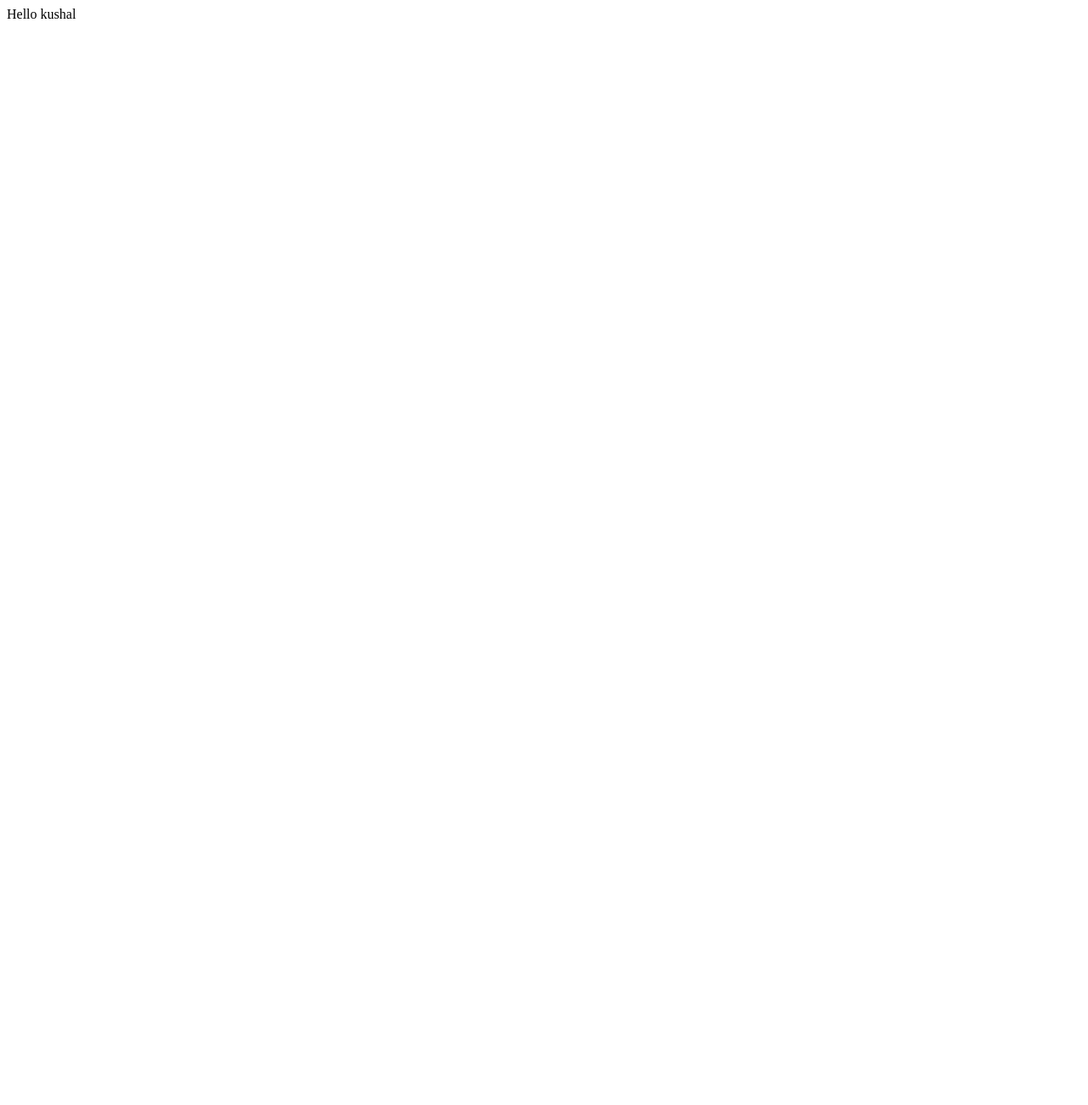
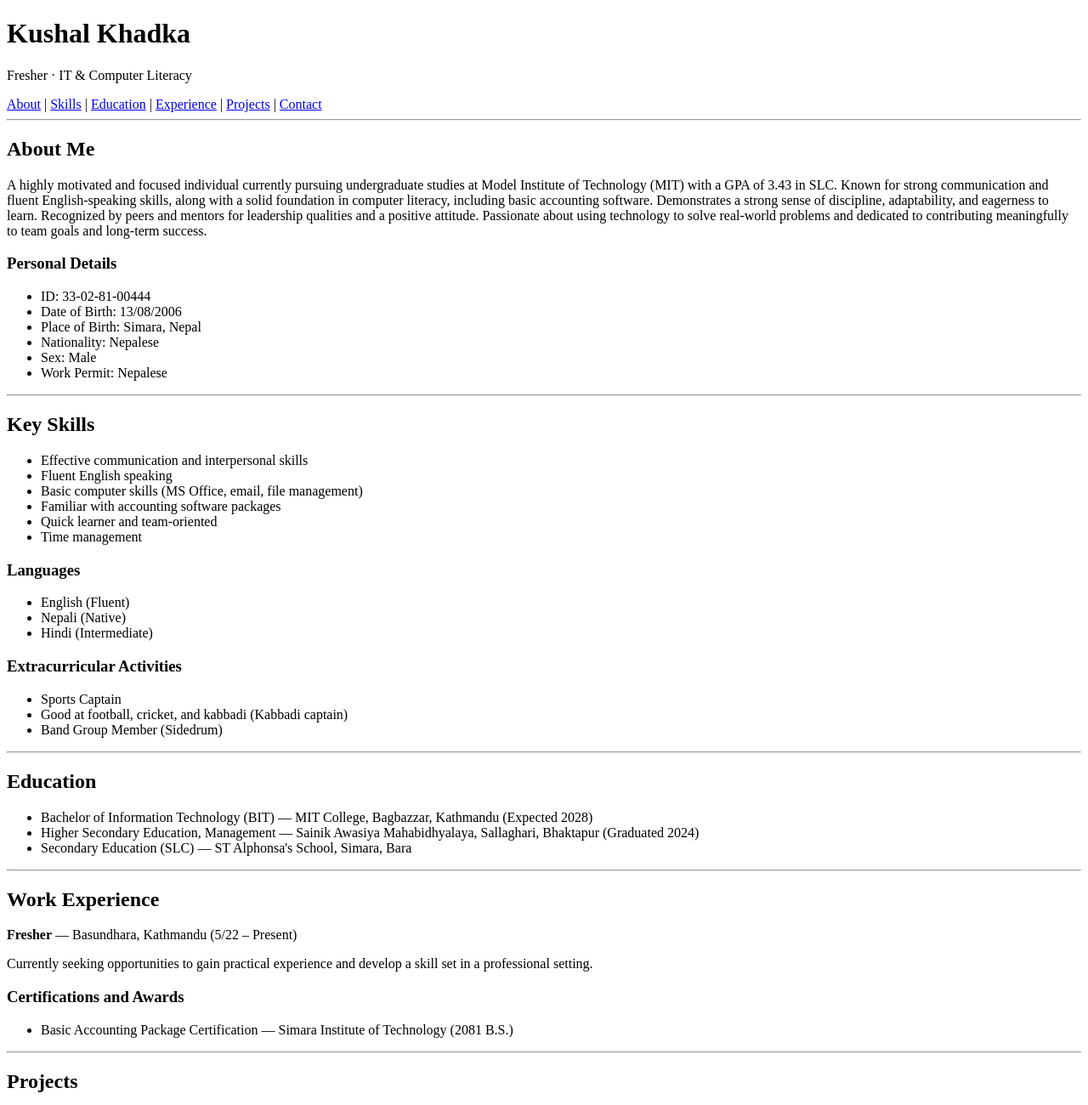
Before and after one commit to kushallkhadkaa/html-test-project, a plain HTML site: page index.html in a window 1280 px wide. Shown: the top 1300 px of the page at 85% size. Before the commit the page ends 800 px from the top, so only its background shows below. Drawn offline with Linux system fonts and the light colour scheme.

Commit message:
new changes

```diff
--- a/index.html
+++ b/index.html
@@ -1 +1,136 @@
-Hello kushal
+<!DOCTYPE html>
+<html lang="en">
+<head>
+  <meta charset="UTF-8">
+  <meta name="viewport" content="width=device-width, initial-scale=1.0">
+  <title>Kushal Khadka | Portfolio</title>
+</head>
+<body>
+
+  <header>
+    <h1>Kushal Khadka</h1>
+    <p>Fresher &middot; IT &amp; Computer Literacy</p>
+  </header>
+
+  <nav>
+    <a href="#about">About</a> |
+    <a href="#skills">Skills</a> |
+    <a href="#education">Education</a> |
+    <a href="#experience">Experience</a> |
+    <a href="#projects">Projects</a> |
+    <a href="#contact">Contact</a>
+  </nav>
+
+  <hr>
+
+  <section id="about">
+    <h2>About Me</h2>
+    <p>
+      A highly motivated and focused individual currently pursuing undergraduate
+      studies at Model Institute of Technology (MIT) with a GPA of 3.43 in SLC.
+      Known for strong communication and fluent English-speaking skills, along
+      with a solid foundation in computer literacy, including basic accounting
+      software. Demonstrates a strong sense of discipline, adaptability, and
+      eagerness to learn. Recognized by peers and mentors for leadership
+      qualities and a positive attitude. Passionate about using technology to
+      solve real-world problems and dedicated to contributing meaningfully to
+      team goals and long-term success.
+    </p>
+
+    <h3>Personal Details</h3>
+    <ul>
+      <li>ID: 33-02-81-00444</li>
+      <li>Date of Birth: 13/08/2006</li>
+      <li>Place of Birth: Simara, Nepal</li>
+      <li>Nationality: Nepalese</li>
+      <li>Sex: Male</li>
+      <li>Work Permit: Nepalese</li>
+    </ul>
+  </section>
+
+  <hr>
+
+  <section id="skills">
+    <h2>Key Skills</h2>
+    <ul>
+      <li>Effective communication and interpersonal skills</li>
+      <li>Fluent English speaking</li>
+      <li>Basic computer skills (MS Office, email, file management)</li>
+      <li>Familiar with accounting software packages</li>
+      <li>Quick learner and team-oriented</li>
+      <li>Time management</li>
+    </ul>
+
+    <h3>Languages</h3>
+    <ul>
+      <li>English (Fluent)</li>
+      <li>Nepali (Native)</li>
+      <li>Hindi (Intermediate)</li>
+    </ul>
+
+    <h3>Extracurricular Activities</h3>
+    <ul>
+      <li>Sports Captain</li>
+      <li>Good at football, cricket, and kabbadi (Kabbadi captain)</li>
+      <li>Band Group Member (Sidedrum)</li>
+    </ul>
+  </section>
+
+  <hr>
+
+  <section id="education">
+    <h2>Education</h2>
+    <ul>
+      <li>Bachelor of Information Technology (BIT) &mdash; MIT College, Bagbazzar, Kathmandu (Expected 2028)</li>
+      <li>Higher Secondary Education, Management &mdash; Sainik Awasiya Mahabidhyalaya, Sallaghari, Bhaktapur (Graduated 2024)</li>
+      <li>Secondary Education (SLC) &mdash; ST Alphonsa's School, Simara, Bara</li>
+    </ul>
+  </section>
+
+  <hr>
+
+  <section id="experience">
+    <h2>Work Experience</h2>
+    <p><strong>Fresher</strong> &mdash; Basundhara, Kathmandu (5/22 &ndash; Present)</p>
+    <p>
+      Currently seeking opportunities to gain practical experience and develop
+      a skill set in a professional setting.
+    </p>
+
+    <h3>Certifications and Awards</h3>
+    <ul>
+      <li>Basic Accounting Package Certification &mdash; Simara Institute of Technology (2081 B.S.)</li>
+    </ul>
+  </section>
+
+  <hr>
+
+  <section id="projects">
+    <h2>Projects</h2>
+    <p>
+      No projects have been completed to date. Eager to engage in future
+      projects and build practical experience while applying academic
+      knowledge.
+    </p>
+  </section>
+
+  <hr>
+
+  <section id="contact">
+    <h2>Contact</h2>
+    <ul>
+      <li>Email: <a href="mailto:kushalkhadka1734@gmail.com">kushalkhadka1734@gmail.com</a></li>
+      <li>Phone: (+977) 9767720152</li>
+      <li>WhatsApp: 9767720152</li>
+      <li>Facebook: <a href="https://facebook.com/kushalkhadka">kushalkhadka</a></li>
+    </ul>
+  </section>
+
+  <hr>
+
+  <footer>
+    <p>&copy; 2026 Kushal Khadka. All rights reserved.</p>
+  </footer>
+
+</body>
+</html>
```
